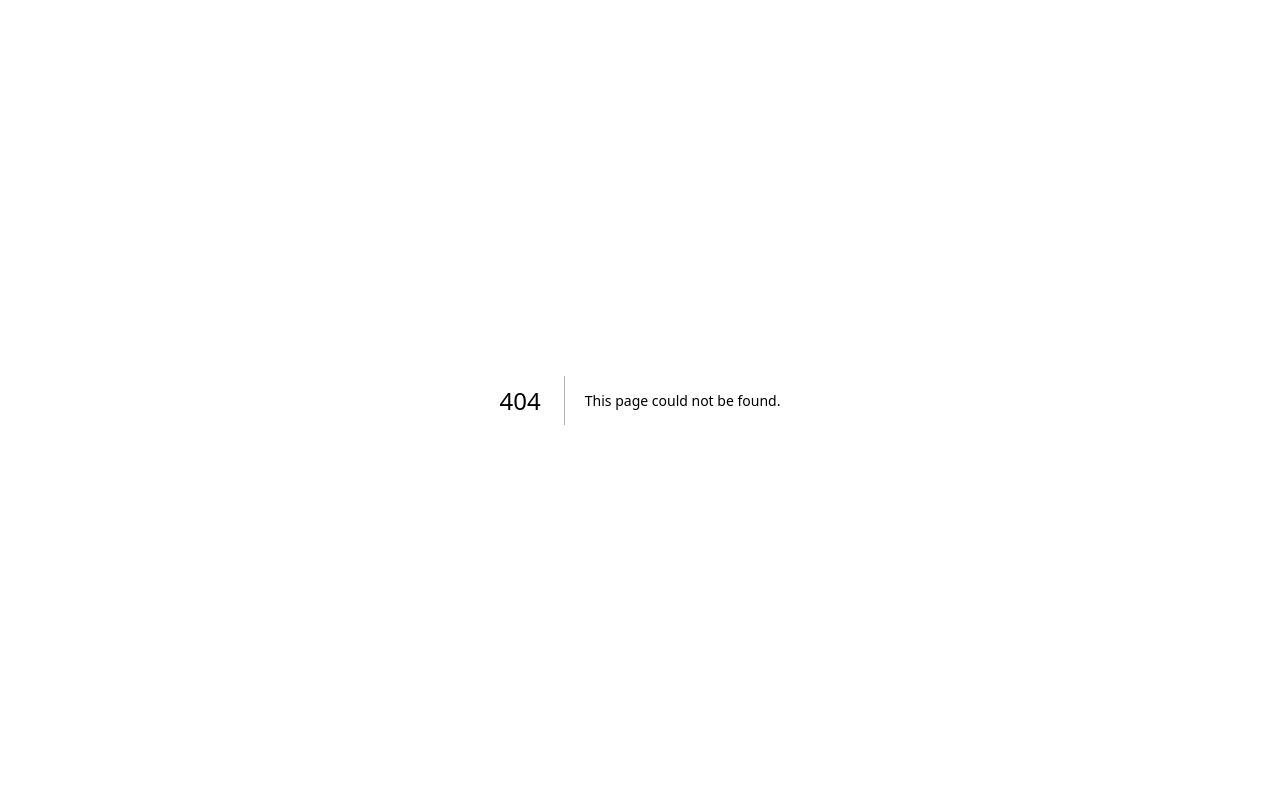
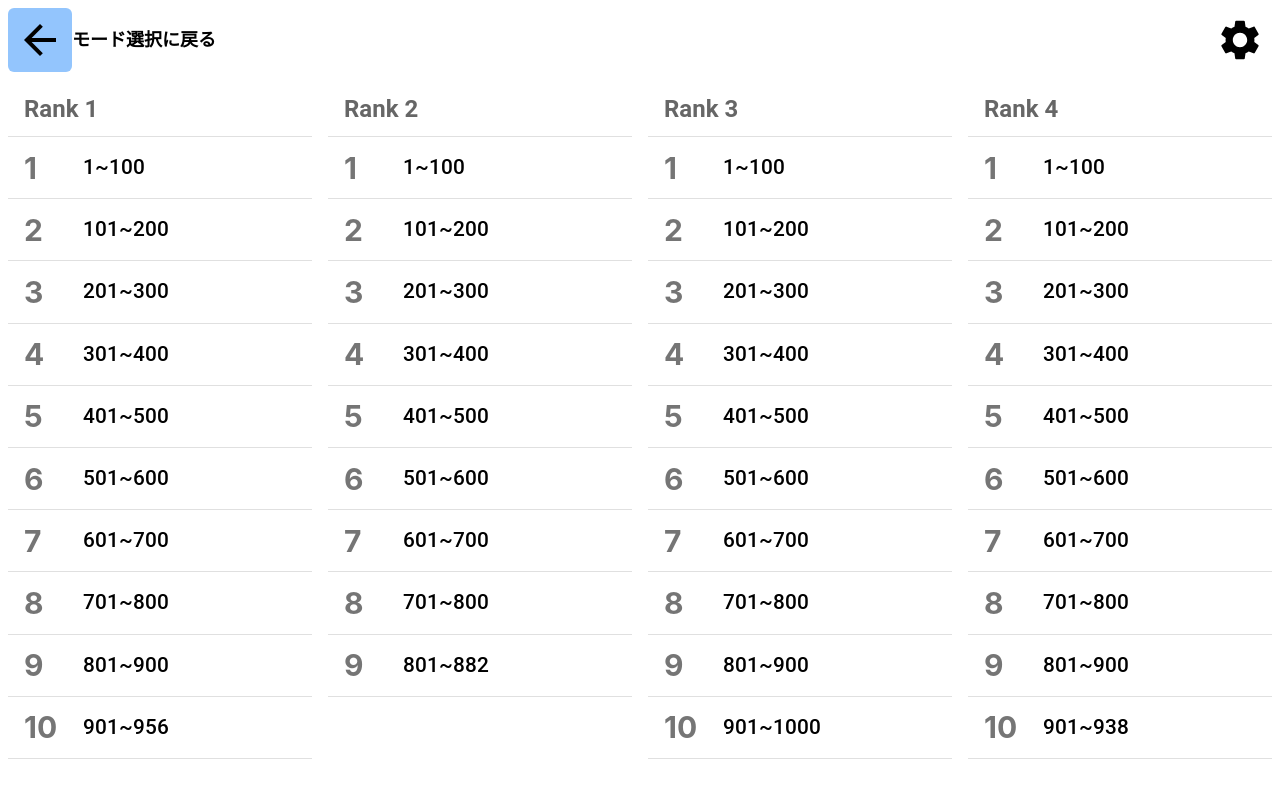
Before and after one commit to hamao0820/typeng, a Next.js app: page /practice in a window 1280 px wide. Before the commit this address had no page. Built offline with nearby package versions, Linux system fonts and the light colour scheme.

Commit message:
ステージ選択のリストを作成

```diff
--- /dev/null
+++ b/components/SelectList.tsx
@@ -0,0 +1,68 @@
+import React from 'react';
+import ListSubheader from '@mui/material/ListSubheader';
+import List from '@mui/material/List';
+import ListItemButton from '@mui/material/ListItemButton';
+import ListItemIcon from '@mui/material/ListItemIcon';
+import ListItemText from '@mui/material/ListItemText';
+import Link from 'next/link';
+import { Divider } from '@mui/material';
+
+type Props = {
+    rank: number;
+    wordsNum: number;
+};
+
+const SelectList: React.FC<Props> = ({ rank, wordsNum }) => {
+    const sliceByNumber = (array: number[], number: number) => {
+        const length = Math.ceil(array.length / number);
+        const newArr: number[][] = [];
+        for (let i = 0; i < length; i++) {
+            newArr.push(array.slice(number * i, number * (i + 1)));
+        }
+        return newArr;
+    };
+    const stages = sliceByNumber(
+        [...Array(wordsNum)].map((_, i) => i + 1),
+        100
+    );
+    console.log(stages);
+    return (
+        <div className="m-2 w-screen">
+            <List
+                sx={{
+                    width: '100%',
+                    bgcolor: 'background.paper',
+                    height: '85vh',
+                    overflow: 'auto',
+                    '::-webkit-scrollbar': { display: 'none' },
+                }}
+                component="nav"
+                subheader={
+                    <ListSubheader component="div" id="nested-list-subheader">
+                        <span className="text-2xl font-bold">Rank {rank}</span>
+                    </ListSubheader>
+                }
+            >
+                <Divider />
+                {stages.map((stage, i) => {
+                    return (
+                        <Link href={`practice/${i}`} key={i}>
+                            <ListItemButton>
+                                <ListItemIcon>
+                                    <span className="text-3xl font-bold">{i + 1}</span>
+                                </ListItemIcon>
+                                <ListItemText
+                                    primary={`${stage[0]}~${stage.slice(-1)[0]}`}
+                                    primaryTypographyProps={{ fontSize: '1.3rem', fontWeight: 500, margin: '3px' }}
+                                />
+                            </ListItemButton>
+                            <Divider />
+                        </Link>
+                    );
+                })}
+            </List>
+        </div>
+    );
+};
+
+export default SelectList;
--- a/pages/index.tsx
+++ b/pages/index.tsx
@@ -20,7 +20,7 @@ const Home: NextPage = () => {
             <div className="flex flex-col justify-center items-center h-3/5">
                 <div className="text-2xl font-bold">モード選択{' : '}</div>
                 <div className="flex">
-                    <ModeCard title="練習モード" explanation="訳と単語が同時に表示されます" href="practice/1" />
+                    <ModeCard title="練習モード" explanation="訳と単語が同時に表示されます" href="practice" />
                     <ModeCard
                         title="チャレンジモード"
                         explanation="訳のみが表示されます. 間違えた時に単語が表示されます"
--- a/pages/practice/[id].tsx
+++ b/pages/practice/[id].tsx
@@ -1,11 +1,8 @@
 import type { NextPage } from 'next';
-import Link from 'next/link';
 import { useCallback, useContext, useEffect, useRef, useState } from 'react';
 import VolumeUpIcon from '@mui/icons-material/VolumeUp';
-import ArrowBackIcon from '@mui/icons-material/ArrowBack';
 import { pronounceVolumeContext } from '../../Contexts/PronounceProvider';
 import { soundEffectVolumeContext } from '../../Contexts/SoundEffectProvider';
-import SettingButton from '../../components/SettingButton';
 import Header from '../../components/Header';
 
 type Word = {
--- /dev/null
+++ b/pages/practice/index.tsx
@@ -0,0 +1,23 @@
+import React from 'react';
+import SelectList from '../../components/SelectList';
+import Header from '../../components/Header';
+
+const Practice = () => {
+    `●RANK 1　TOEFL iBT61点前後までの単語（956語）
+     ●RANK 2　TOEFL iBT80点前後までの単語（882語）
+     ●RANK 3　TOEFL iBT100点前後までの単語（1024語）
+     ●RANK 4　TOEFL iBT105点を超える単語（938語）`;
+    return (
+        <div className="h-screen w-screen overflow-hidden">
+            <Header text="モード選択に戻る" href="/" />
+            <div className="flex justify-center">
+                <SelectList rank={1} wordsNum={956} />
+                <SelectList rank={2} wordsNum={882} />
+                <SelectList rank={3} wordsNum={1024} />
+                <SelectList rank={4} wordsNum={938} />
+            </div>
+        </div>
+    );
+};
+
+export default Practice;
```
